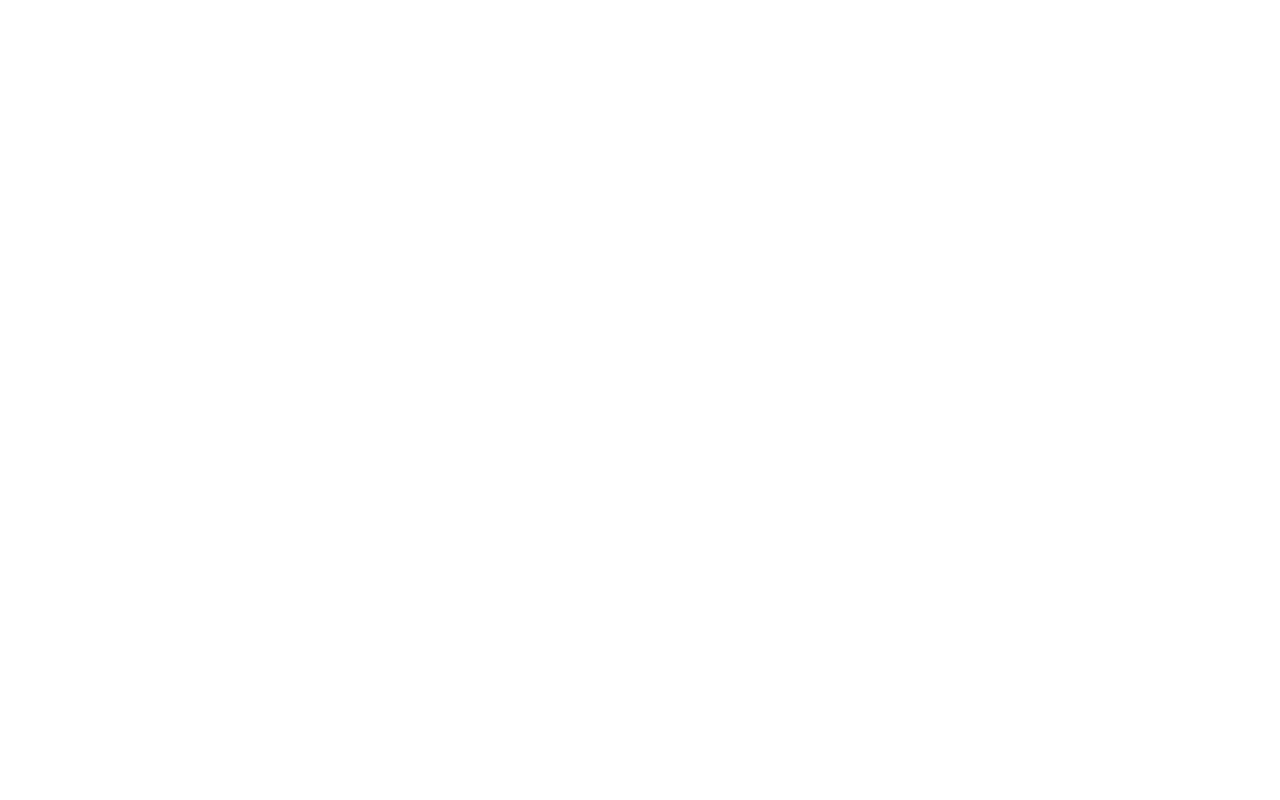
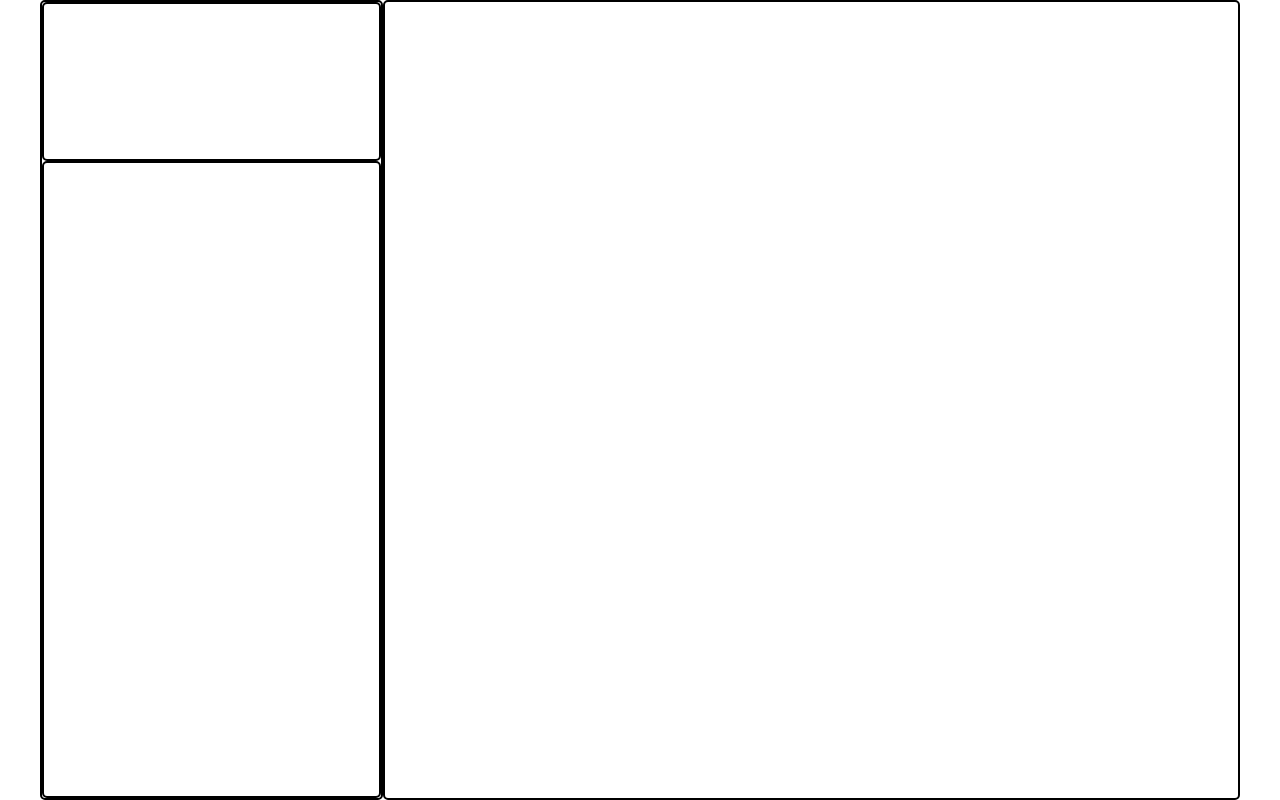
Before and after one commit to TesaloNick/JS-HW10_Site-Constructor, a plain HTML site: page index.html in a window 1280 px wide. Drawn offline with Linux system fonts and the light colour scheme.

Commit message:
make html

```diff
--- a/index.html
+++ b/index.html
@@ -10,6 +10,18 @@
     <script defer src="script.js"></script>
 </head>
 <body>
+    <div class="container">
+        <div class='sidebar'>
+            <div class='tools'>
 
+            </div>
+            <div class='data-input'>
+
+            </div>
+        </div>
+        <div class='site'>
+
+        </div>
+    </div>
 </body>
 </html>
--- a/style.css
+++ b/style.css
@@ -0,0 +1,21 @@
+*{
+    padding: 0;
+    margin: 0;
+    box-sizing: border-box;
+}
+
+.container{
+    max-width: 1200px;
+    margin: auto;
+    display: grid;
+    grid-template-columns: 2fr 5fr;
+    height: 100vh;
+}
+.sidebar, .tools, .data-input, .site{
+    border: 2px solid black;
+    border-radius: 5px;
+}
+.sidebar{
+    display: grid;
+    grid-template-rows: 1fr 4fr;
+}
```
